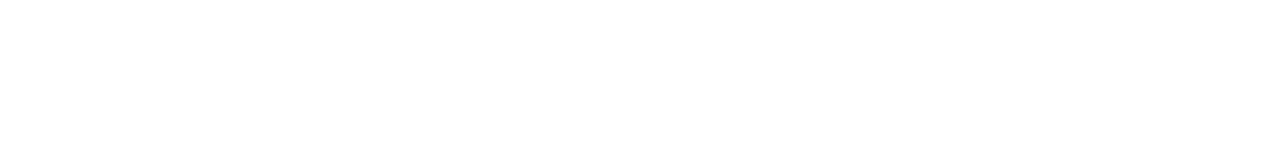
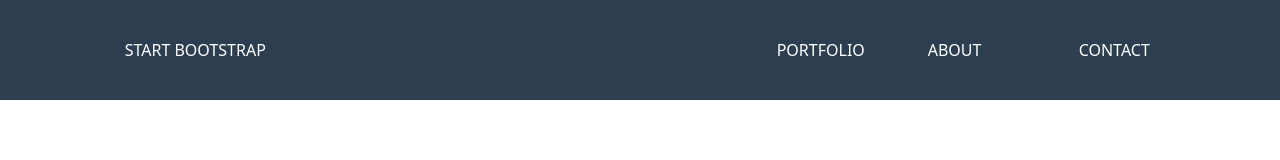
Before and after one commit to damianolagana/html-css-bootstrap-freelancer, a plain HTML site: page index.html in a window 1280 px wide. Drawn offline with nearby package versions, Linux system fonts and the light colour scheme.

Commit message:
feat(header): add nav bar

```diff
--- a/css/style.css
+++ b/css/style.css
@@ -0,0 +1,10 @@
+/* GENERAL UTILIETIES */
+
+header{
+    background-color: #2c3e50;
+    height: 100px;
+}
+
+
+
+/* HEADER */
--- a/index.html
+++ b/index.html
@@ -9,6 +9,28 @@
     <link rel="stylesheet" href="./css/style.css">
 </head>
 <body>
+    <header>
+        <nav class="container-fluid h-100">
+            <div class="row justify-content-around h-100 align-content-center">
+                <div class="col-4 text-white">
+                    START BOOTSTRAP
+                </div>
+                <div class="row col-4 text-white justify-content-between">
+                    <div class="col-3">PORTFOLIO</div>
+                    <div class="col-3">ABOUT</div>
+                    <div class="col-3">CONTACT</div>
+                </div>
+
+
+            </div>
+
+        </nav>
+    </header>
+    <main>
+        <section>
+
+        </section>
+    </main>
 
 </body>
 </html>
```
